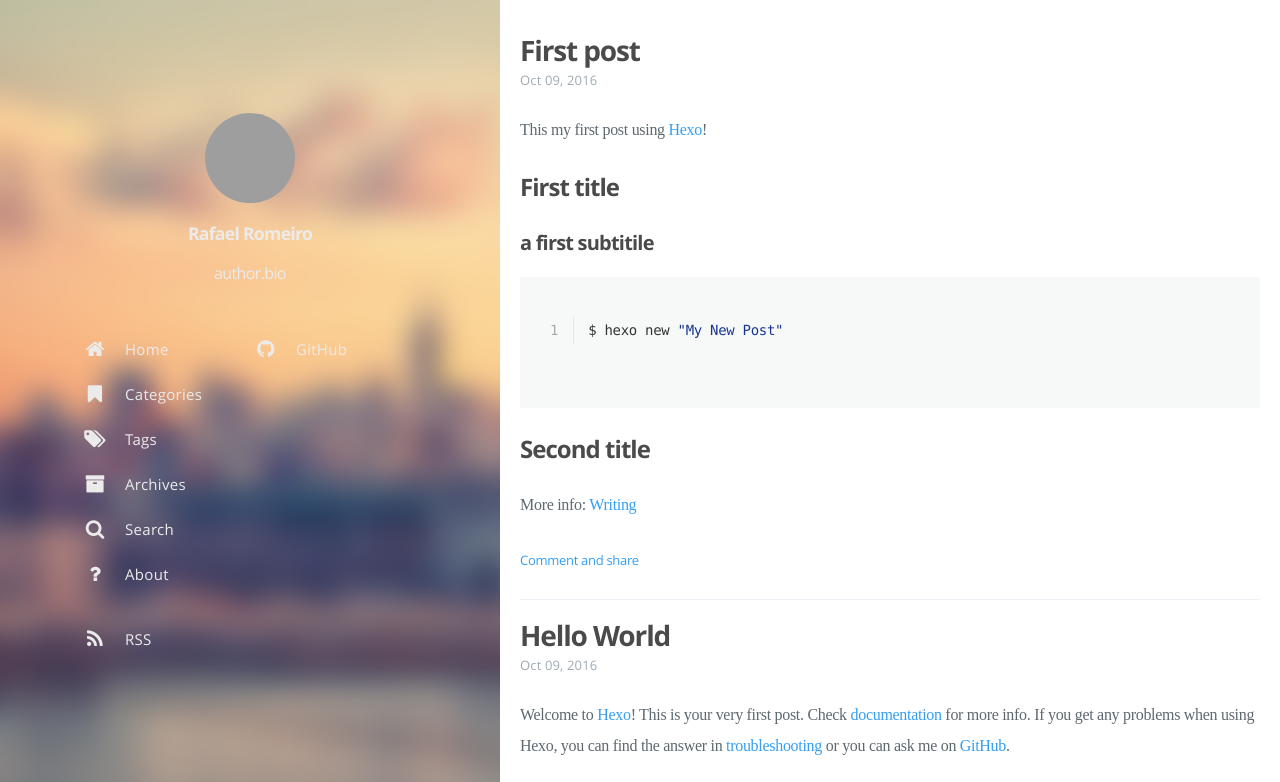
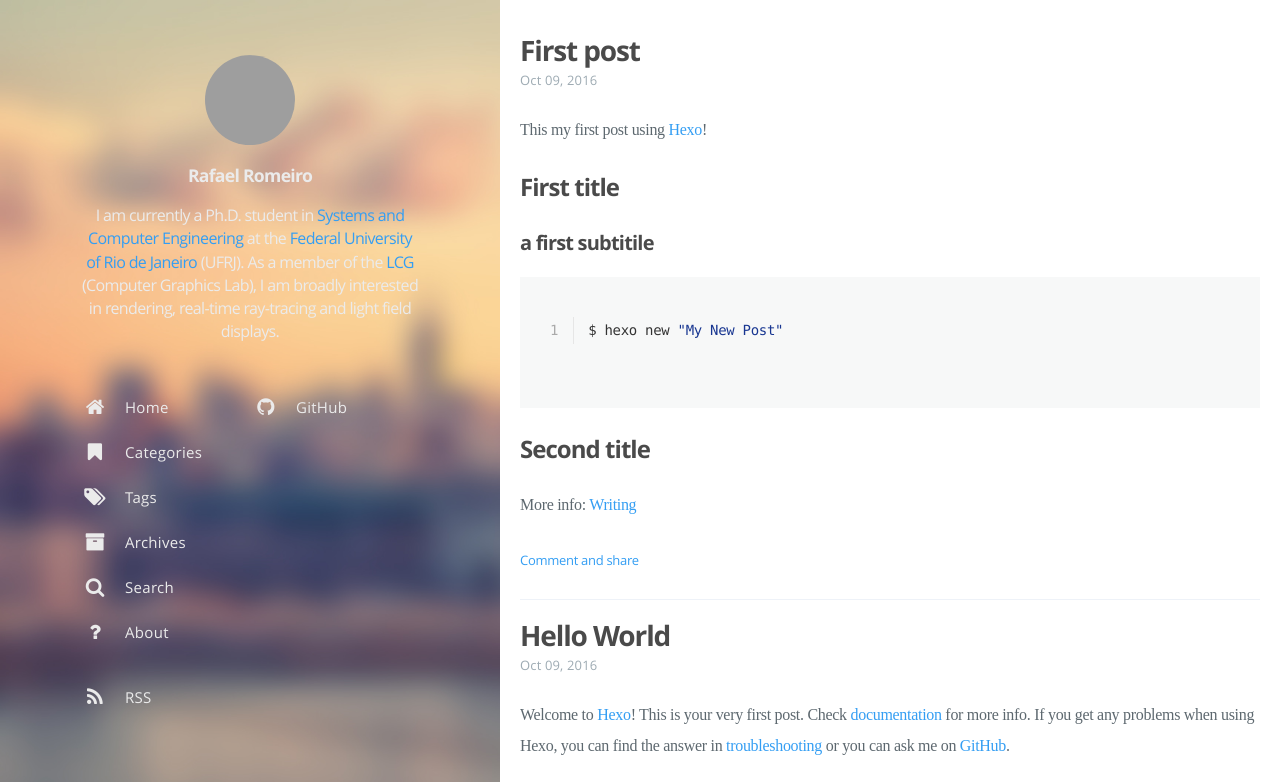
Before and after one commit to rafaelromeiro/rafaelromeiro.github.io, a plain HTML site: page index.html in a window 1280 px wide. Shown: the top 782 px of the page. Drawn offline with Linux system fonts and the light colour scheme; grey boxes are pictures that could not be loaded; a web font is replaced by a local one.

Commit message:
Site updated: 2016-10-09 08:25:13

```diff
--- a/index.html
+++ b/index.html
@@ -79,7 +79,7 @@
                 </a>
                 <h4 class="sidebar-profile-name">Rafael Romeiro</h4>
 
-                    <h5 class="sidebar-profile-bio"><p>author.bio</p>
+                    <h5 class="sidebar-profile-bio"><p>I am currently a Ph.D. student in <a href="http://www.cos.ufrj.br/">Systems and Computer Engineering</a> at the <a href="https://ufrj.br/">Federal University of Rio de Janeiro</a> (UFRJ). As a member of the <a href="http://www.lcg.ufrj.br/">LCG</a> (Computer Graphics Lab), I am broadly interested in rendering, real-time ray-tracing and light field displays.</p>
 </h5>
 
             </div>
@@ -329,14 +329,14 @@
 
             <h4 id="about-card-name">Rafael Romeiro</h4>
 
-            <div id="about-card-bio"><p>author.bio</p>
+            <div id="about-card-bio"><p>I am currently a Ph.D. student in <a href="http://www.cos.ufrj.br/">Systems and Computer Engineering</a> at the <a href="https://ufrj.br/">Federal University of Rio de Janeiro</a> (UFRJ). As a member of the <a href="http://www.lcg.ufrj.br/">LCG</a> (Computer Graphics Lab), I am broadly interested in rendering, real-time ray-tracing and light field displays.</p>
 </div>
 
 
             <div id="about-card-job">
                 <i class="fa fa-briefcase"></i>
                 <br/>
-                <p>author.job</p>
+                <p>Ph. D. student at UFRJ/COPPE/PESC</p>
 
             </div>
 
```
Also changed, not shown: 2016/10/09/First-post/index.html (+3 -3 lines), 2016/10/09/hello-world/index.html (+3 -3 lines), archives/2016/10/index.html (+3 -3 lines), archives/2016/index.html (+3 -3 lines), archives/index.html (+3 -3 lines).
